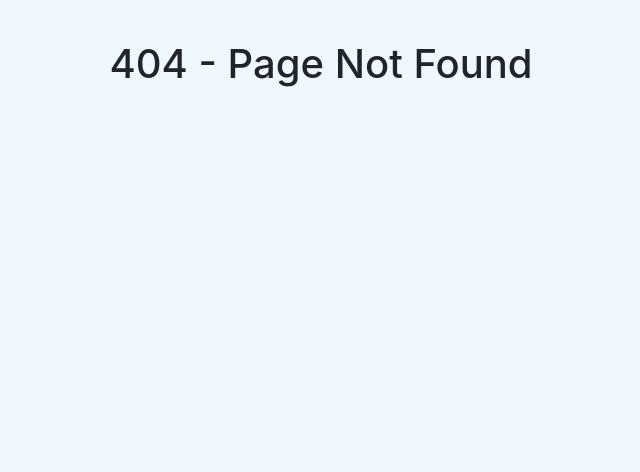
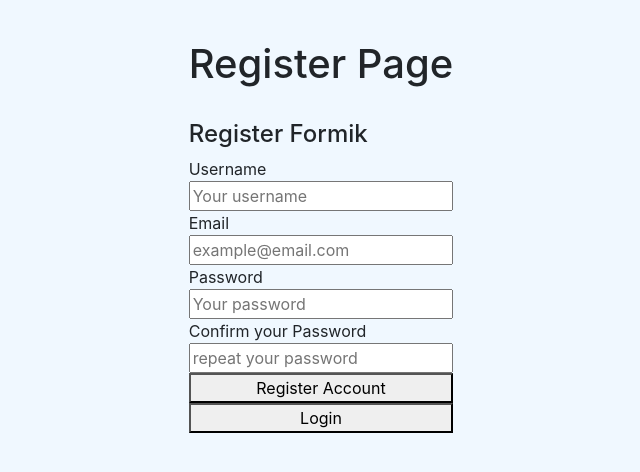
Before and after one commit to Maruan-Cardenas/open-bootcamp, a React (Create React App) app in the folder ReactJS/proyect-task/: page /register in a window 1280 px wide. Before the commit this address had no page. Shown: the top 472 px of the page, without its empty margins (319-959 px from the left). Built offline with nearby package versions, Linux system fonts and the light colour scheme.

Commit message:
exercises of sessions 16, 17 and 18finished

```diff
--- a/ReactJS/proyect-task/src/App.js
+++ b/ReactJS/proyect-task/src/App.js
@@ -3,13 +3,15 @@ import './App.css';
 // Component import
 import NotFoundPages from './pages/404/NotFoundPages';
 import LoginPage from './pages/login/LoginPage'
+import RegisterPage from './pages/register/RegisterPage'
 import DashBoard from './pages/dashboard/DashBoard'
+import TaskPage from './pages/tasks/TaskPage'
 
 // Routes import
 import { Routes, Route, Navigate } from 'react-router-dom'
 
 function App() {
-  let loggedIn = true
+  let loggedIn = false
   return (
     <>
       {/*Switch de rutas  */}
@@ -23,13 +25,10 @@ function App() {
               : <Navigate from='/' to="/login" />
           }/>
         {/* Login route */}
-        <Route
-          path="/login"
-          element={
-            loggedIn
-              ? <Navigate from='/' to="/dashboard" />
-              : <LoginPage />
-          }/>
+        <Route path="/login" element={<LoginPage />}/>
+
+        {/* Register route */}
+        <Route path="/register" element={<RegisterPage />}/>
 
         {/* DashBoard Route */}
         <Route
@@ -37,6 +36,14 @@ function App() {
           element={
             loggedIn
               ? <DashBoard/>
+              : <Navigate from='/' to="/login" />
+          }/>
+
+          <Route
+          path="/task"
+          element={
+            loggedIn
+              ? <TaskPage />
               : <Navigate from='/' to="/login" />
           }/>
 
--- a/ReactJS/proyect-task/src/component/pure/forms/loginFormik.jsx
+++ b/ReactJS/proyect-task/src/component/pure/forms/loginFormik.jsx
@@ -14,10 +14,18 @@ const loginSchema = Yup.object().shape({
 
 const LoginFormik = () => {
   const navigate = useNavigate()
+  const navigation = (paht) => {
+    navigate(paht)
+  }
 
   const initialCredentials = {
     email: '',
     password: ''
+  }
+
+    const formContainer = {
+    display: 'flex',
+    flexDirection: 'column',
   }
 
   return (
@@ -44,7 +52,7 @@ const LoginFormik = () => {
           isSubmitting,
           handleChange,
           handleBlur}) => (
-            <Form>
+            <Form style={formContainer}>
               <label htmlFor="email">Email</label>
               <Field
                 id="email"
@@ -71,6 +79,7 @@ const LoginFormik = () => {
                 {
                   isSubmitting && <p>Login your credentials...</p>
                 }
+                <button onClick={() => navigation('/register')}>Register</button>
             </Form>
         )
       }
--- a/ReactJS/proyect-task/src/component/pure/forms/registerFormik.jsx
+++ b/ReactJS/proyect-task/src/component/pure/forms/registerFormik.jsx
@@ -3,8 +3,14 @@ import { User } from '../../../models/user.class.js'
 import { Formik, Form, Field, ErrorMessage } from 'formik'
 import * as Yup from 'yup'
 import { ROLES } from '../../../models/roles.enum.js';
+import { useNavigate } from 'react-router-dom';
 
 const RegisterFormik = () => {
+  const navigate = useNavigate()
+  const navigation = (paht) => {
+    navigate(paht)
+  }
+
   let user = new User()
 
   const initialValues = {
@@ -42,7 +48,6 @@ const RegisterFormik = () => {
   )
 
   const formContainers = {
-    color:'white',
     display: 'flex',
     flexDirection: 'column',
   }
@@ -50,7 +55,7 @@ const RegisterFormik = () => {
 
   return (
     <div style={{marginTop: '2em'}}>
-      <h4 style={{color: 'white'}}>Register Formik</h4>
+      <h4>Register Formik</h4>
       <Formik
       initialValues={initialValues}
       validationSchema={registerSchema}
@@ -85,6 +90,7 @@ const RegisterFormik = () => {
             {
               isSubmitting && <p>Sending your credentials...</p>
             }
+            <button onClick={() => navigation('/login')}>Login</button>
           </Form>
         )}
 
--- /dev/null
+++ b/ReactJS/proyect-task/src/pages/register/RegisterPage.jsx
@@ -0,0 +1,13 @@
+import React from 'react';
+import RegisterFormik from '../../component/pure/forms/registerFormik'
+
+const RegisterPage = () => {
+  return (
+    <div>
+      <h1>Register Page</h1>
+      <RegisterFormik />
+    </div>
+  );
+}
+
+export default RegisterPage;
```
